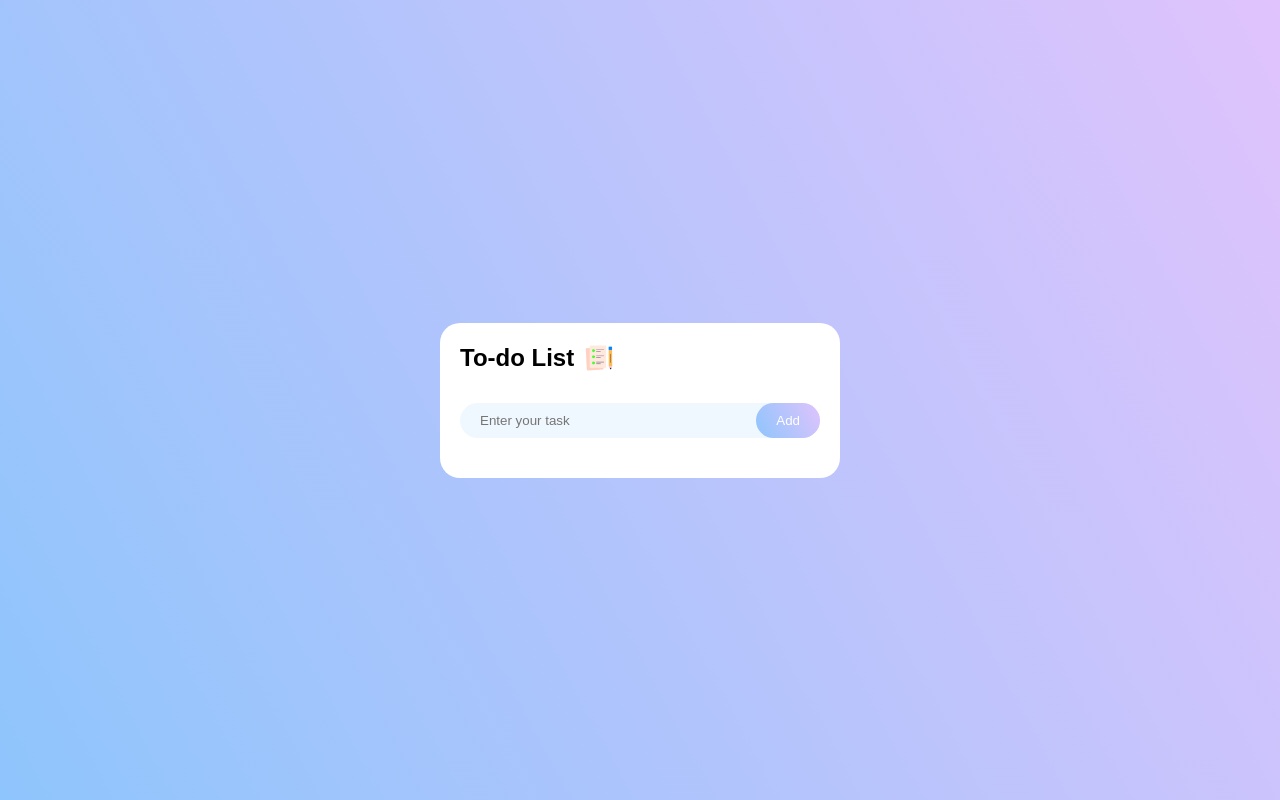
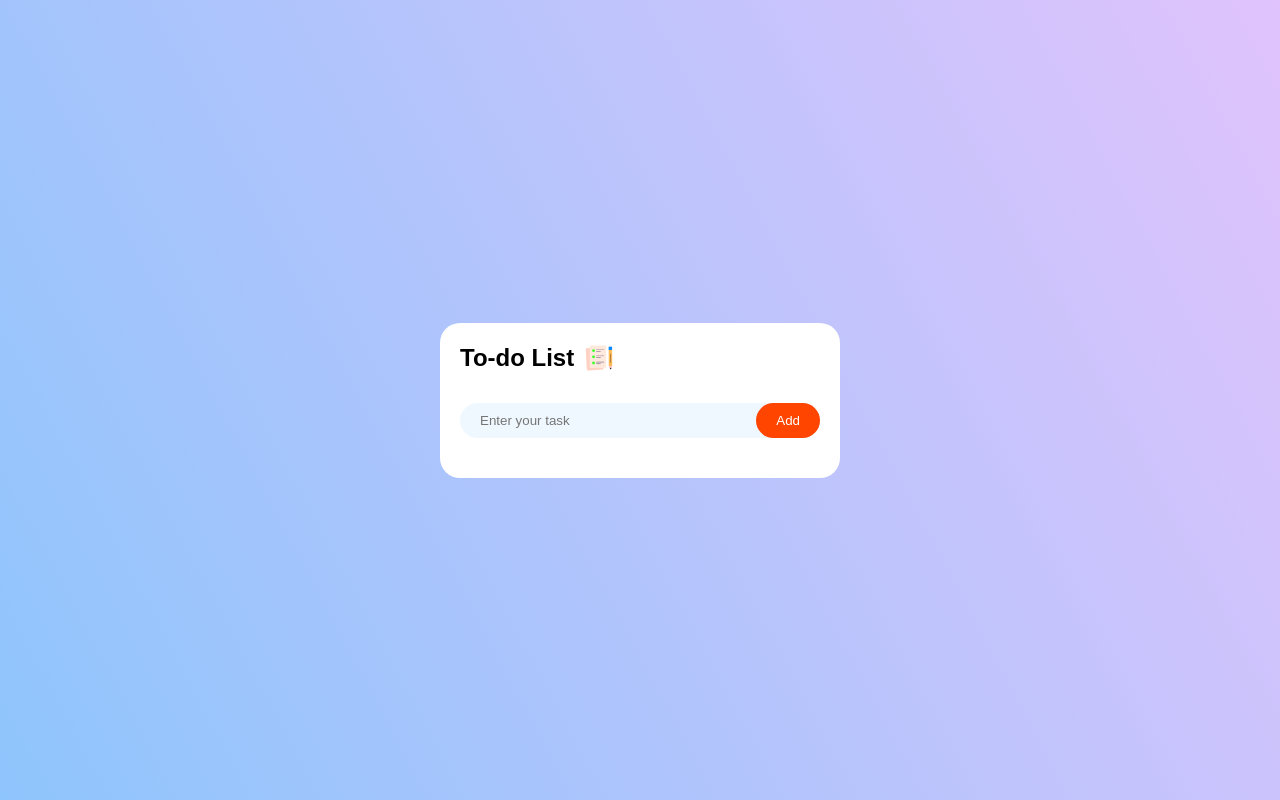
Before and after one commit to ayushgrrg/To-do-List, a plain HTML site: page index.html in a window 1280 px wide. Drawn offline with Linux system fonts and the light colour scheme; a web font is replaced by a local one.

Commit message:
button colour updated

```diff
--- a/style.css
+++ b/style.css
@@ -39,7 +39,7 @@
 }
 .todo-app button{
     border: none;
-    background: linear-gradient(62deg,#8EC5FC, #E0C3FC );
+    background-color: orangered;
     padding: 10px;
     border-radius: 20px;
     padding-left: 20px;
```
